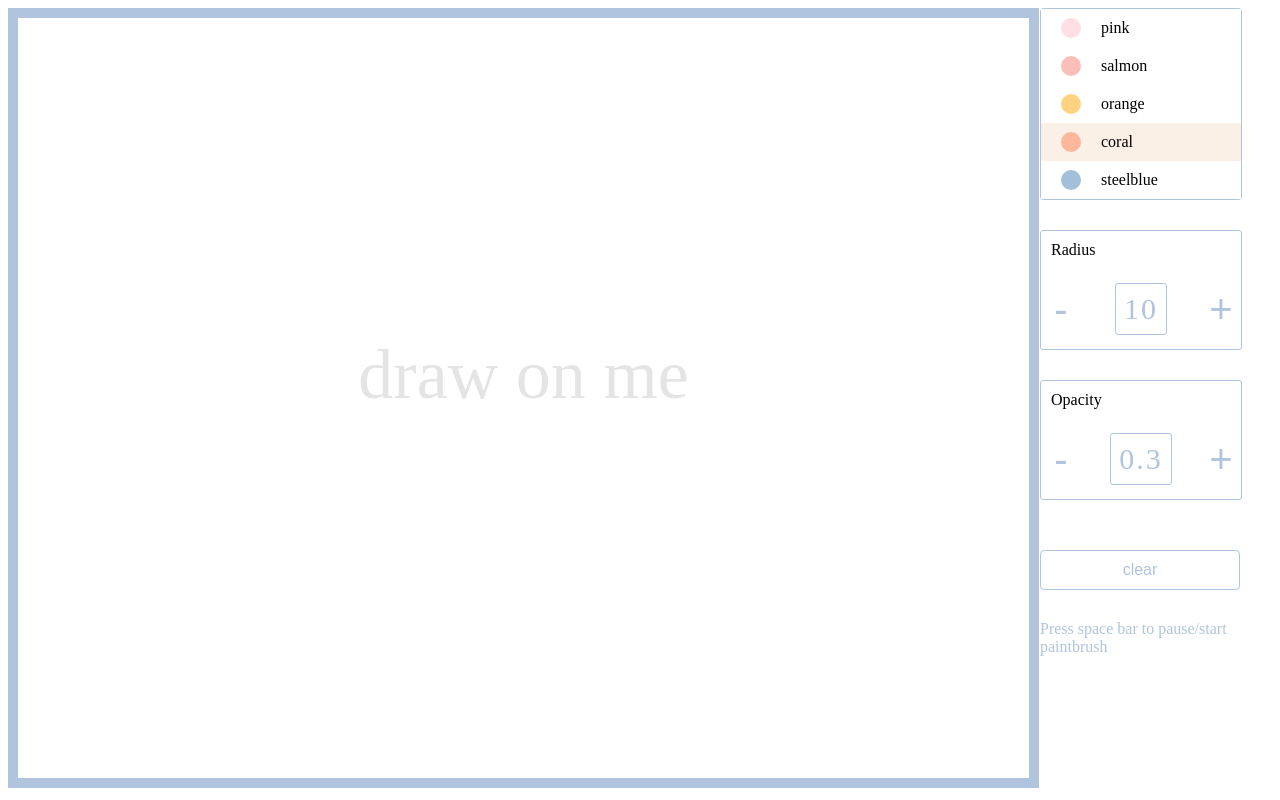
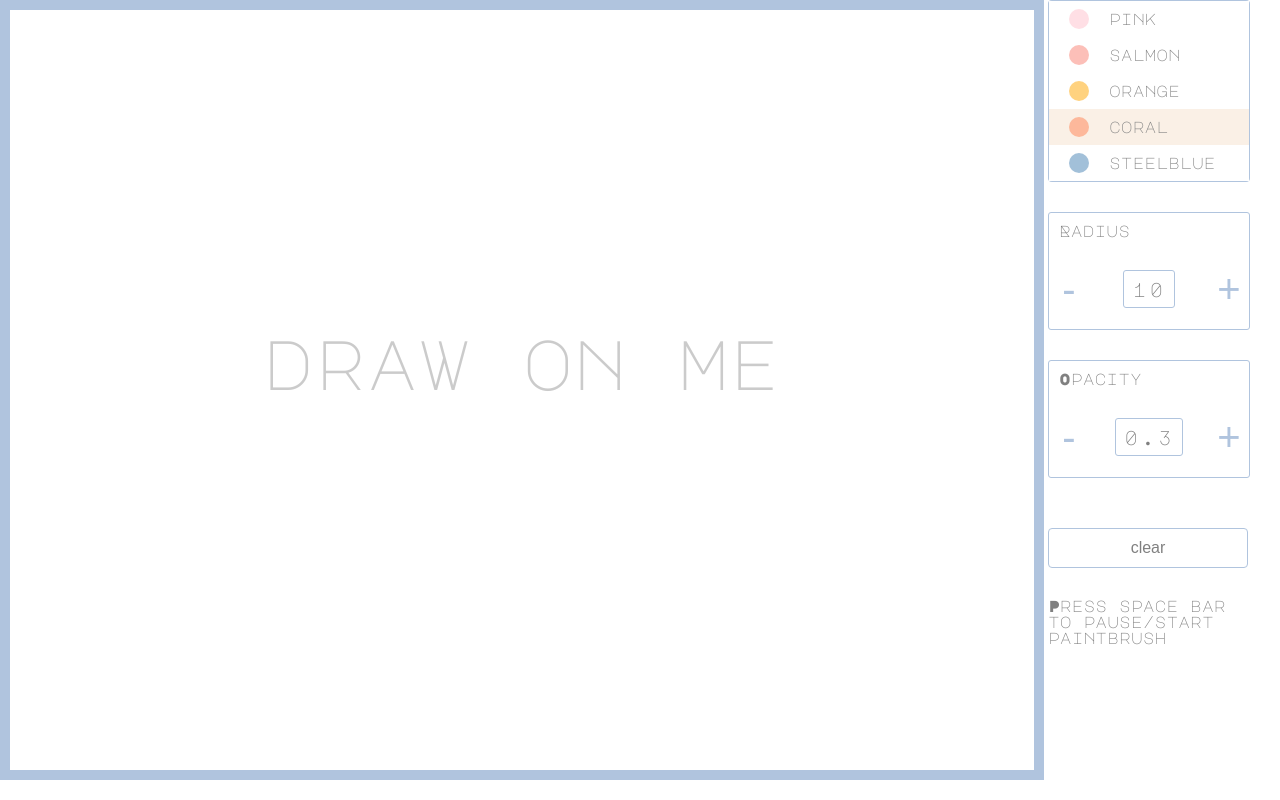
Before and after one commit to eadehemingway/drawpad, a Gatsby site: page / in a window 1280 px wide. Built offline with nearby package versions, Linux system fonts and the light colour scheme; Gatsby itself is replaced by a stand-in of ours.

Commit message:
change font

```diff
--- a/src/components/BallColorPanel.tsx
+++ b/src/components/BallColorPanel.tsx
@@ -21,7 +21,8 @@
 
 const PStyled = styled.p`
   margin: 10px 20px;
-  font-family: futura;
+  font-family: Major Mono;
+  color: grey;
 `
 
 const Circle = styled.div`
--- a/src/components/DesktopPanel.tsx
+++ b/src/components/DesktopPanel.tsx
@@ -38,9 +38,9 @@
 
 const PStyled = styled.p`
   margin: 30px 0;
-  font-family: futura;
+  font-family: Major Mono;
   width: 200px;
-  color: lightsteelblue;
+  color: grey;
 `
 
 const PanelWrapper = styled.div`
@@ -61,7 +61,7 @@
   width: 200px;
   font-size: 1rem;
   background: white;
-  color: lightsteelblue;
+  color: grey;
   outline: none;
   margin-top: 50px;
 `
--- a/src/components/IncreaseDecreasePanel.tsx
+++ b/src/components/IncreaseDecreasePanel.tsx
@@ -54,17 +54,18 @@
 const PanelScreen = styled.p`
   margin: 1rem;
   padding: 0.5rem;
-  font-size: 30px;
+  font-size: 20px;
   border: 1px solid lightsteelblue;
   width: fit-content;
-  color: lightsteelblue;
+  color: grey;
   margin: auto;
-  font-family: futura;
+  font-family: Major Mono;
   letter-spacing: 2px;
   border-radius: 3px;
 `
 
 const Pstyled = styled.p`
   margin: 10px;
-  font-family: futura;
+  font-family: Major Mono;
+  color: grey;
 `
--- a/src/components/MobilePanel.tsx
+++ b/src/components/MobilePanel.tsx
@@ -47,7 +47,6 @@
   width: 20px;
   height: 20px;
   left: 10px;
-
   top: 10px;
   transition: transform 0.5s;
   transform: ${({ drawerOpen }) => {
@@ -57,9 +56,9 @@
 
 const PStyled = styled.p`
   margin: 30px 0;
-  font-family: futura;
+  font-family: Major Mono;
   width: 200px;
-  color: lightsteelblue;
+  color: grey;
 `
 
 const PanelWrapper = styled.div`
@@ -81,14 +80,14 @@
 
 const ClearBtn = styled.button`
   border: 1px solid lightsteelblue;
-  font-family: futura;
+  font-family: Major Mono;
   border-radius: 4px;
   cursor: pointer;
   height: 40px;
   width: 200px;
   font-size: 1rem;
   background: white;
-  color: lightsteelblue;
+  color: grey;
   outline: none;
   margin-top: 20px;
 `
--- a/src/pages/index.tsx
+++ b/src/pages/index.tsx
@@ -5,6 +5,7 @@
 import paintbrush from "../assets/paintbrush.png"
 import DesktopPanel from "../components/DesktopPanel"
 import MobilePanel from "../components/MobilePanel"
+import "../index.css"
 
 export default function MouseGame2() {
   const [data, setData] = useState([])
@@ -23,9 +24,9 @@
       .text("draw on me")
       .attr("x", "50%")
       .attr("y", "50%")
-      .attr("font-family", "futura")
+      .attr("font-family", "Major Mono")
       .attr("font-size", d => (isDesktop ? 70 : 24))
-      .attr("opacity", 0.1)
+      .attr("opacity", 0.2)
       .attr("text-anchor", "middle")
 
     document.addEventListener("keydown", pauseCircles)
```
